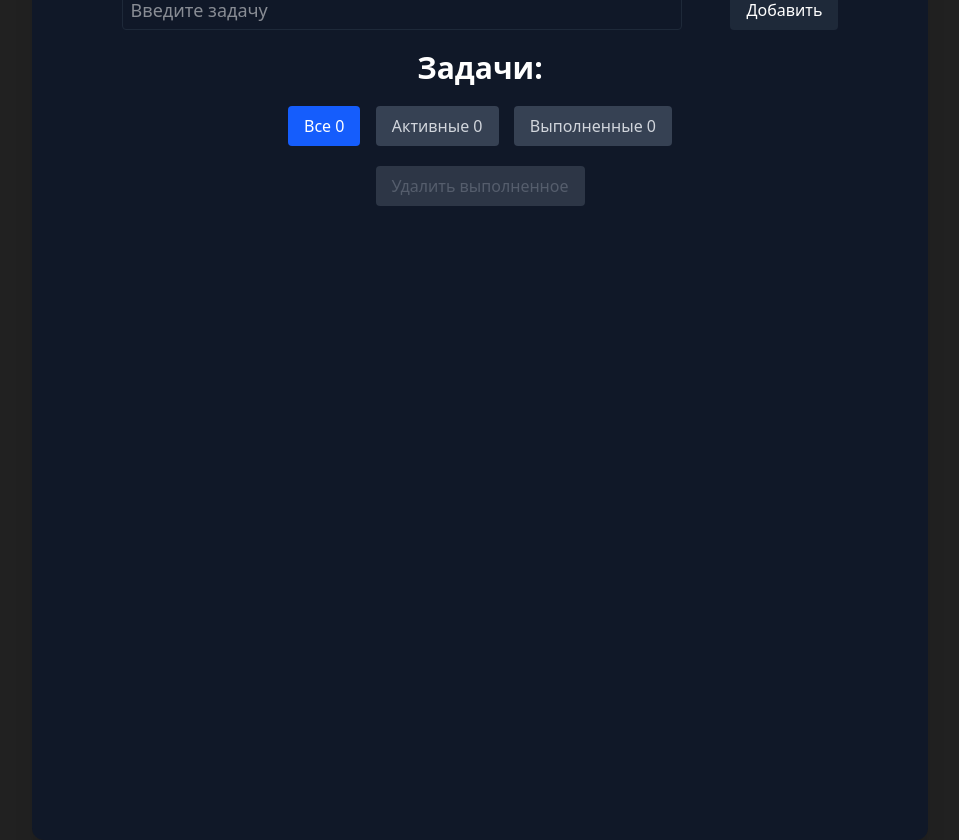
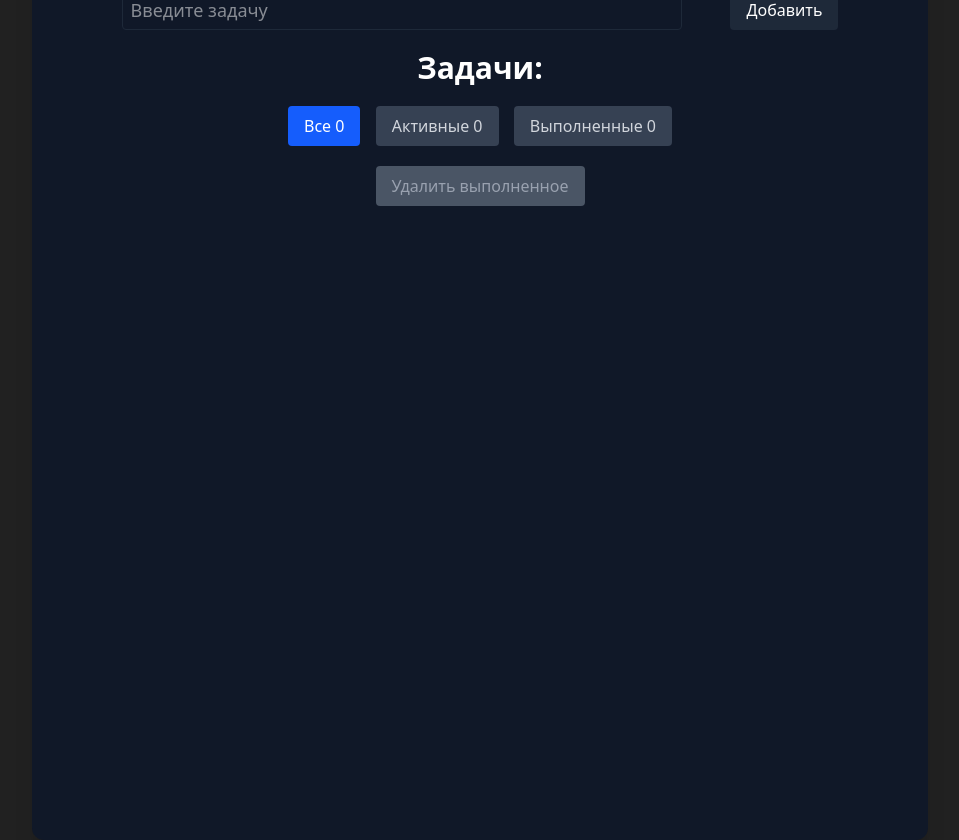
Before and after one commit to elmarkazumov/todo-react, a React (Vite) app: page / in a window 1280 px wide. Shown: the whole page, without its empty margins (160-1119 px from the left). Built offline with nearby package versions, Linux system fonts and the light colour scheme.

Commit message:
create layouts - components

```diff
--- a/src/App.css
+++ b/src/App.css
@@ -1,6 +1 @@
 @import "tailwindcss";
-
-button:disabled {
-  opacity: 0.5;
-  cursor: not-allowed;
-}
```
Also changed, not shown: src/layout/Header.tsx (added), src/layout/Main.tsx (added).
